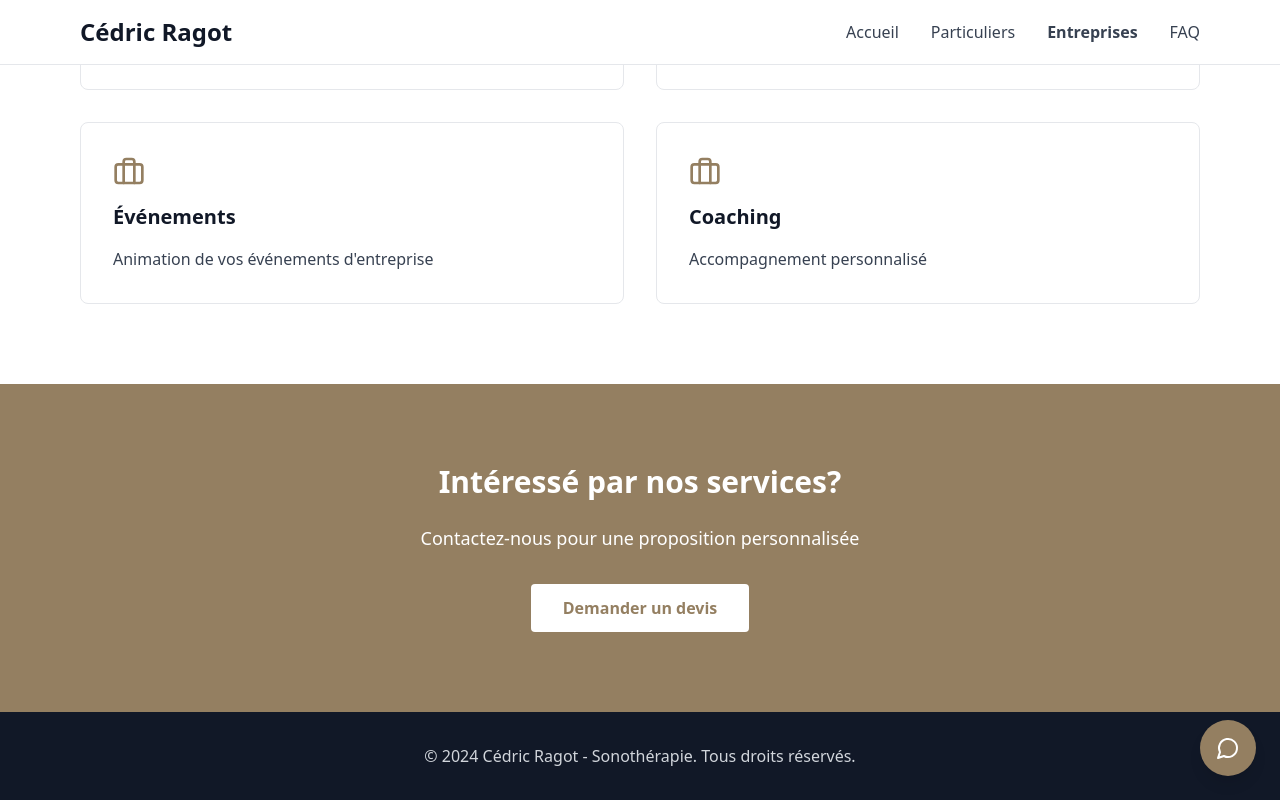
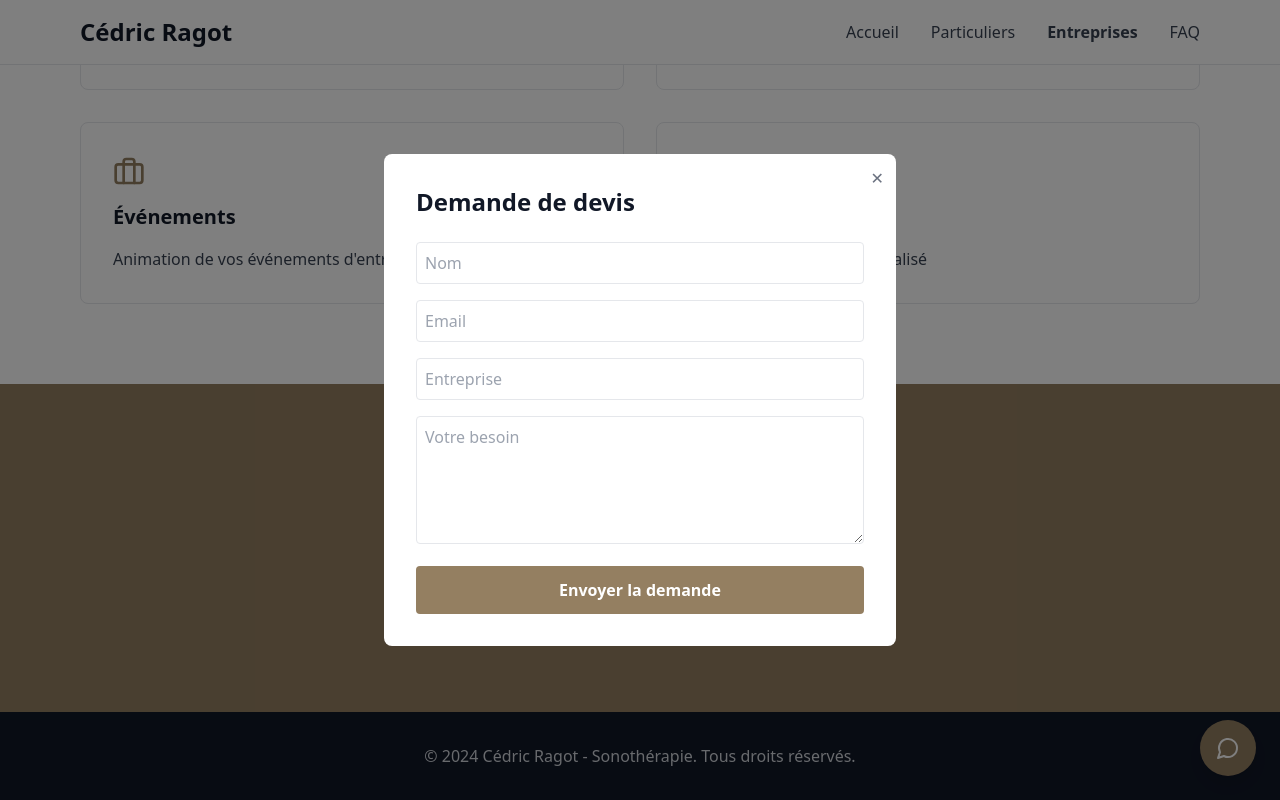
Before and after one commit to cedricragotarttherapie-dotcom/cedric.ragot, a React (Vite) app in the folder client/: page /entreprises in a window 1280 px wide. Both pictures are taken after a click on the button "Demander un devis". Shown: the part 533-1333 px from the top of the page. Built offline with nearby package versions, Linux system fonts and the light colour scheme.

Commit message:
add quote form + supabase integration

```diff
--- a/client/src/pages/Entreprises.tsx
+++ b/client/src/pages/Entreprises.tsx
@@ -1,9 +1,57 @@
 import { Link } from 'react-router-dom';
 import { Briefcase } from 'lucide-react';
+import { useState } from 'react';
 
 export default function Entreprises() {
+  const [openForm, setOpenForm] = useState(false);
+
+  const [formData, setFormData] = useState({
+    name: '',
+    email: '',
+    company: '',
+    message: '',
+  });
+
+  const handleChange = (e: React.ChangeEvent<HTMLInputElement | HTMLTextAreaElement>) => {
+    setFormData({
+      ...formData,
+      [e.target.name]: e.target.value,
+    });
+  };
+
+  const handleSubmit = async (e: React.FormEvent) => {
+    e.preventDefault();
+
+    try {
+      const res = await fetch('/api/quote', {
+        method: 'POST',
+        headers: {
+          'Content-Type': 'application/json',
+        },
+        body: JSON.stringify(formData),
+      });
+
+      const result = await res.json();
+      console.log('✅ QUOTE RESPONSE:', result);
+
+      if (!res.ok) {
+        alert("Erreur lors de l'envoi");
+        return;
+      }
+
+      alert('Demande de devis envoyée !');
+      setFormData({ name: '', email: '', company: '', message: '' });
+      setOpenForm(false);
+
+    } catch (err) {
+      console.error('❌ QUOTE ERROR:', err);
+      alert('Erreur réseau');
+    }
+  };
+
   return (
     <div className="min-h-screen flex flex-col">
+
       {/* Header */}
       <header className="border-b border-gray-200 bg-white sticky top-0 z-50">
         <div className="max-w-6xl mx-auto px-4 py-4 flex items-center justify-between">
@@ -18,6 +66,7 @@ export default function Entreprises() {
       </header>
 
       <main className="flex-1">
+
         {/* Hero */}
         <section className="bg-gradient-to-br from-[#947f61] to-brown-50 py-16">
           <div className="max-w-6xl mx-auto px-4">
@@ -30,11 +79,12 @@ export default function Entreprises() {
         <section className="py-20 bg-white">
           <div className="max-w-6xl mx-auto px-4">
             <h3 className="text-3xl font-bold text-gray-900 mb-12 text-center">Services Entreprises</h3>
+
             <div className="grid md:grid-cols-2 gap-8">
               {[
                 { title: 'Séances de Détente', desc: 'Pause bien-être pour vos collaborateurs' },
                 { title: 'Formations', desc: 'Ateliers de gestion du stress' },
-                { title: 'Événements', desc: 'Animation de vos événements d\'entreprise' },
+                { title: 'Événements', desc: "Animation de vos événements d'entreprise" },
                 { title: 'Coaching', desc: 'Accompagnement personnalisé' },
               ].map((service, i) => (
                 <div key={i} className="p-8 border border-gray-200 rounded-lg hover:shadow-lg transition">
@@ -52,12 +102,85 @@ export default function Entreprises() {
           <div className="max-w-2xl mx-auto px-4 text-center">
             <h3 className="text-3xl font-bold mb-6">Intéressé par nos services?</h3>
             <p className="text-lg mb-8">Contactez-nous pour une proposition personnalisée</p>
-            <button className="bg-white text-[#947f61] px-8 py-3 rounded font-semibold hover:bg-gray-100 transition">
+
+            <button
+              onClick={() => setOpenForm(true)}
+              className="bg-white text-[#947f61] px-8 py-3 rounded font-semibold hover:bg-gray-100 transition"
+            >
               Demander un devis
             </button>
           </div>
         </section>
+
       </main>
+
+      {/* MODAL FORM */}
+      {openForm && (
+        <div className="fixed inset-0 bg-black bg-opacity-50 flex items-center justify-center p-4 z-50">
+          <div className="bg-white w-full max-w-lg rounded-lg p-8 relative">
+
+            <button
+              onClick={() => setOpenForm(false)}
+              className="absolute top-3 right-3 text-gray-500"
+            >
+              ✕
+            </button>
+
+            <h3 className="text-2xl font-bold mb-6 text-gray-900">
+              Demande de devis
+            </h3>
+
+            <form onSubmit={handleSubmit}>
+
+              <input
+                type="text"
+                name="name"
+                placeholder="Nom"
+                value={formData.name}
+                onChange={handleChange}
+                className="w-full border p-2 mb-4 rounded"
+                required
+              />
+
+              <input
+                type="email"
+                name="email"
+                placeholder="Email"
+                value={formData.email}
+                onChange={handleChange}
+                className="w-full border p-2 mb-4 rounded"
+                required
+              />
+
+              <input
+                type="text"
+                name="company"
+                placeholder="Entreprise"
+                value={formData.company}
+                onChange={handleChange}
+                className="w-full border p-2 mb-4 rounded"
+              />
+
+              <textarea
+                name="message"
+                placeholder="Votre besoin"
+                value={formData.message}
+                onChange={handleChange}
+                className="w-full border p-2 mb-4 rounded h-32"
+                required
+              />
+
+              <button
+                type="submit"
+                className="w-full bg-[#947f61] text-white py-3 rounded font-semibold hover:bg-[#7d6a52]"
+              >
+                Envoyer la demande
+              </button>
+
+            </form>
+          </div>
+        </div>
+      )}
 
       {/* Footer */}
       <footer className="bg-gray-900 text-gray-300 py-8">
@@ -65,6 +188,7 @@ export default function Entreprises() {
           <p>&copy; 2024 Cédric Ragot - Sonothérapie. Tous droits réservés.</p>
         </div>
       </footer>
+
     </div>
   );
 }
```
Also changed, not shown: 1 other file (tests, documents, lock files or other folders).
